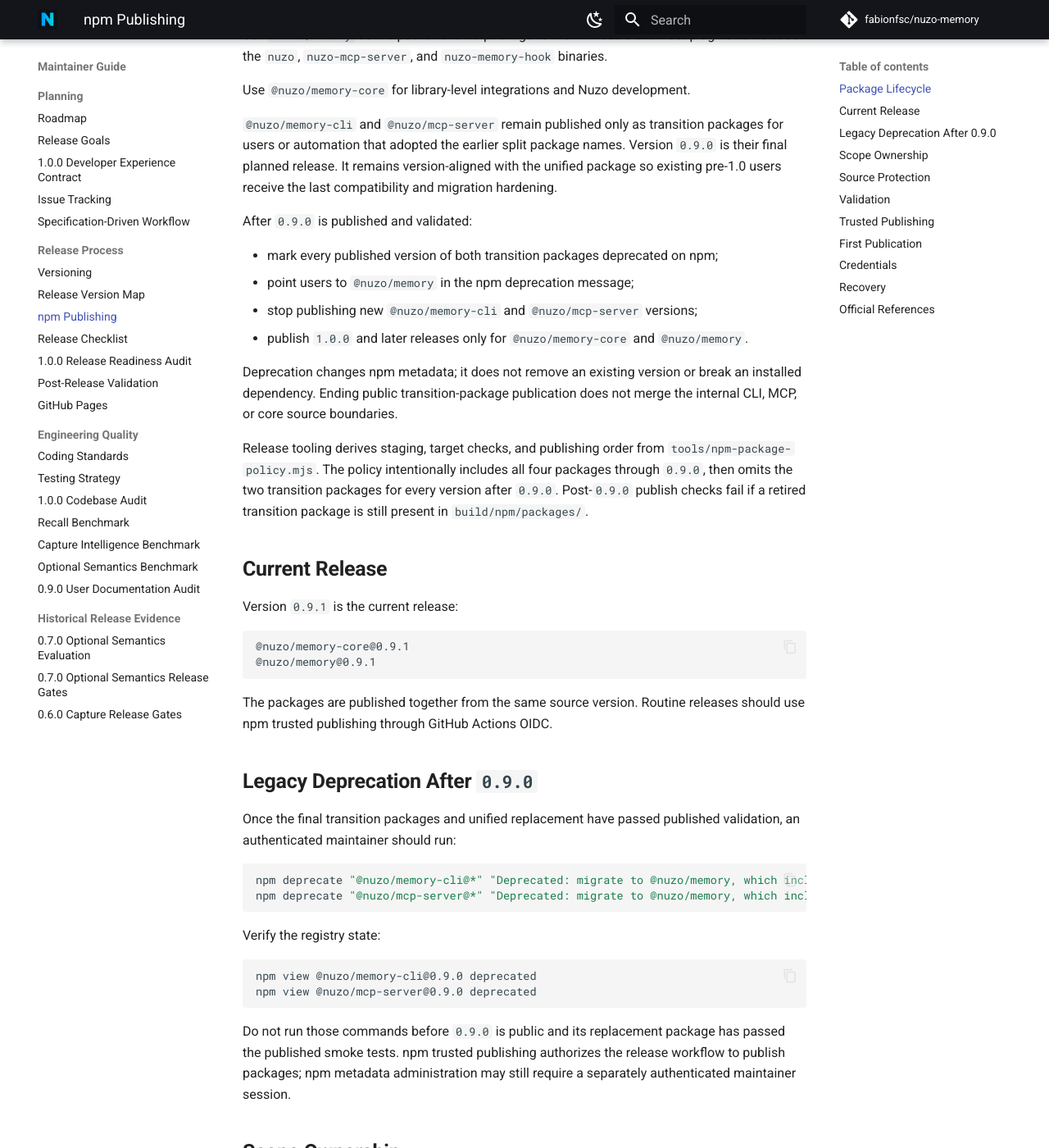
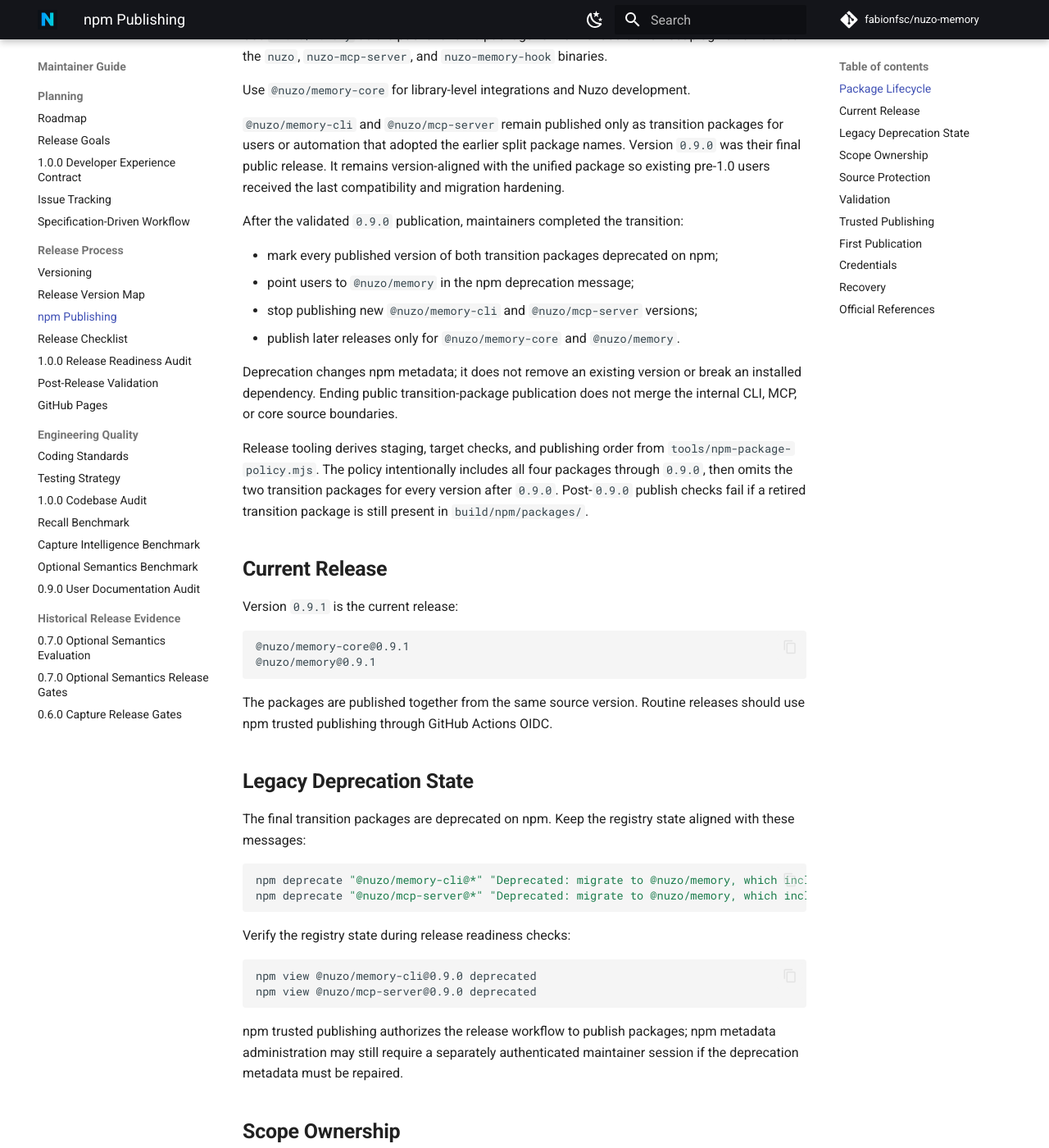
Before and after one commit to fabionfsc/nuzo-memory, an MkDocs documentation site: the page built from docs/operations/npm-publishing.md, in a window 1280 px wide and 1400 px high, scrolled down 535 px. Shown: the whole window at 82% size. Built offline with MkDocs 1.6.1 and Material for MkDocs 9.7.7, drawn with Linux system fonts in a browser that asks for light colours; comment, search, counter and statistics services are not loaded.

Commit message:
docs: remove completed transition wording

````diff
--- a/docs/operations/npm-publishing.md
+++ b/docs/operations/npm-publishing.md
@@ -25,17 +25,16 @@
 
 `@nuzo/memory-cli` and `@nuzo/mcp-server` remain published only as transition
 packages for users or automation that adopted the earlier split package names.
-Version `0.9.0` is their final planned release. It remains version-aligned with
-the unified package so existing pre-1.0 users receive the last compatibility
-and migration hardening.
+Version `0.9.0` was their final public release. It remains version-aligned
+with the unified package so existing pre-1.0 users received the last
+compatibility and migration hardening.
 
-After `0.9.0` is published and validated:
+After the validated `0.9.0` publication, maintainers completed the transition:
 
 - mark every published version of both transition packages deprecated on npm;
 - point users to `@nuzo/memory` in the npm deprecation message;
 - stop publishing new `@nuzo/memory-cli` and `@nuzo/mcp-server` versions;
-- publish `1.0.0` and later releases only for `@nuzo/memory-core` and
-  `@nuzo/memory`.
+- publish later releases only for `@nuzo/memory-core` and `@nuzo/memory`.
 
 Deprecation changes npm metadata; it does not remove an existing version or
 break an installed dependency. Ending public transition-package publication
@@ -59,27 +58,26 @@
 The packages are published together from the same source version. Routine
 releases should use npm trusted publishing through GitHub Actions OIDC.
 
-## Legacy Deprecation After `0.9.0`
+## Legacy Deprecation State
 
-Once the final transition packages and unified replacement have passed
-published validation, an authenticated maintainer should run:
+The final transition packages are deprecated on npm. Keep the registry state
+aligned with these messages:
 
 ```bash
 npm deprecate "@nuzo/memory-cli@*" "Deprecated: migrate to @nuzo/memory, which includes the nuzo CLI. Version 0.9.0 is the final compatibility release."
 npm deprecate "@nuzo/mcp-server@*" "Deprecated: migrate to @nuzo/memory, which includes nuzo-mcp-server. Version 0.9.0 is the final compatibility release."
 ```
 
-Verify the registry state:
+Verify the registry state during release readiness checks:
 
 ```bash
 npm view @nuzo/memory-cli@0.9.0 deprecated
 npm view @nuzo/mcp-server@0.9.0 deprecated
 ```
 
-Do not run those commands before `0.9.0` is public and its replacement package
-has passed the published smoke tests. npm trusted publishing authorizes the
-release workflow to publish packages; npm metadata administration may still
-require a separately authenticated maintainer session.
+npm trusted publishing authorizes the release workflow to publish packages;
+npm metadata administration may still require a separately authenticated
+maintainer session if the deprecation metadata must be repaired.
 
 ## Scope Ownership
 
````
Also changed, not shown: docs/architecture/repository-layout.md (+3 -3 lines), docs/architecture/storage.md (+3 -2 lines), docs/getting-started/clean-install.md (+3 -3 lines), docs/operations/release-checklist.md (+1 -1 lines), docs/spec/memory-model.md (+1 -1 lines).
